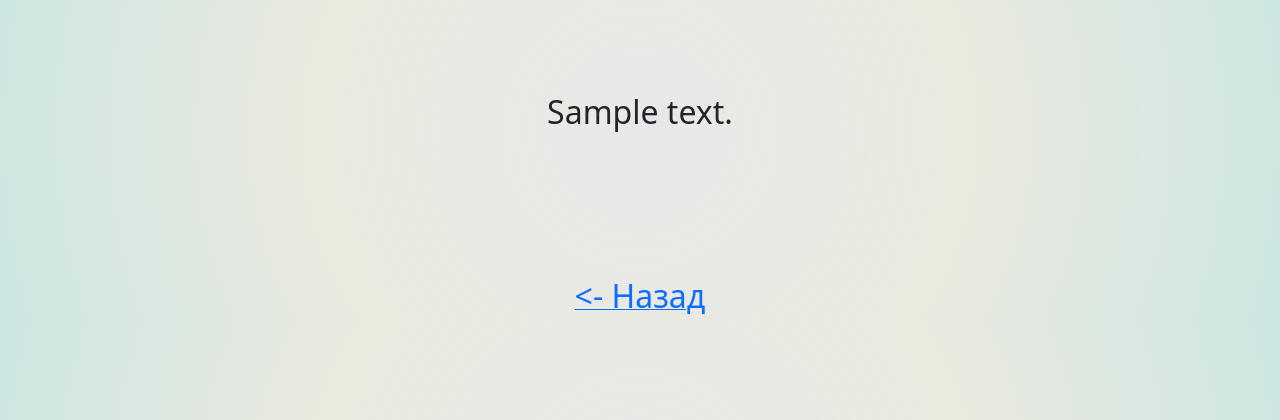
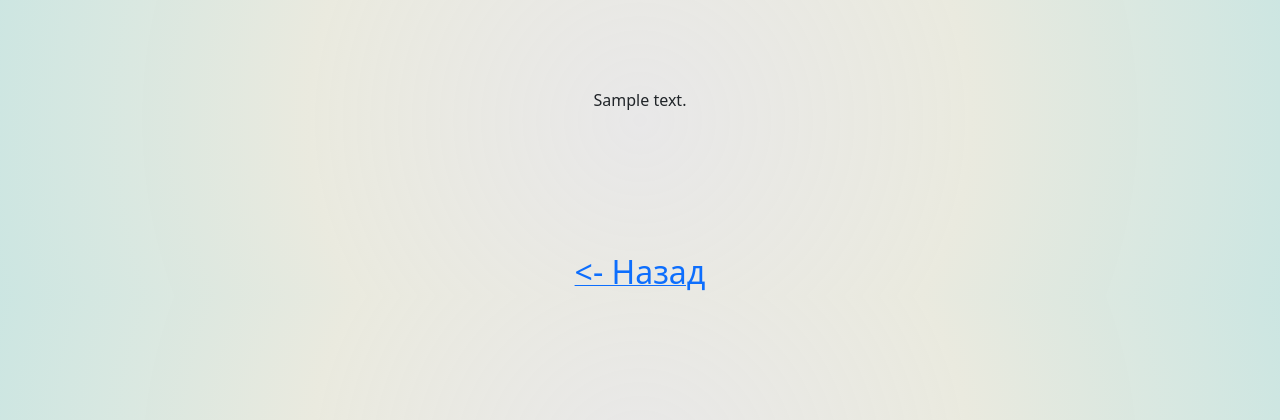
Before and after one commit to mark0g111/Math_theory, a Django app: page /tasks/1 in a window 1280 px wide. Shown: the part 56-476 px from the top of the page. Run offline with Django 4.2, Linux system fonts and the light colour scheme; tables that the repository leaves empty hold one stand-in row (values such as "Sample post").

Commit message:
make task detail!

```diff
--- a/math_theory/settings.py
+++ b/math_theory/settings.py
@@ -121,6 +121,7 @@ USE_TZ = True
 STATIC_URL = 'static/'
 
 MEDIA_ROOT = os.path.join(BASE_DIR, 'media')
+MEDIA_URL = '/media/'
 
 # Default primary key field type
 # https://docs.djangoproject.com/en/4.2/ref/settings/#default-auto-field
--- a/math_theory/urls.py
+++ b/math_theory/urls.py
@@ -17,6 +17,8 @@ Including another URLconf
 from django.contrib import admin
 from django.urls import include,path
 from theory import views
+from django.conf.urls.static import static
+from django.conf import settings
 
 urlpatterns = [
     path('admin/', admin.site.urls),
@@ -25,3 +27,5 @@ urlpatterns = [
     path('questions/', include('questions.urls')),
     path('tasks/', include('tasks.urls')),
 ]
+
+urlpatterns += static(settings.MEDIA_URL, document_root = settings.MEDIA_ROOT)
--- a/tasks/models.py
+++ b/tasks/models.py
@@ -3,7 +3,7 @@ from django.db import models
 
 class Tasks(models.Model):
     title = models.CharField(max_length=100)
-    description = models.TextField()
+    description = models.FileField(upload_to='tasks/files/', blank=True)
 
     def __str__(self):
         return self.title
--- a/tasks/templates/tasks/detail.html
+++ b/tasks/templates/tasks/detail.html
@@ -5,13 +5,14 @@
 <br>
 <br>
 <div class="container text-center">
-    <p><font size="6">{{tasks.description}}</font></p>
+    {% load static %}
+    <p>{{tasks.description}}</p>
     <br>
     <br>
     <br>
     <br>
     <br>
-    <a href="{% url 'questions:questions' %}"><font size="6"><- Назад</font></a>
+    <a href="{% url 'tasks:tasks' %}"><font size="6"><- Назад</font></a>
 </div>
 
 {% endblock %}
--- a/tasks/templates/tasks/tasks.html
+++ b/tasks/templates/tasks/tasks.html
@@ -28,7 +28,7 @@
    }
    </style>
 
-{% for question in questions %}
+{% for task in tasks %}
 <a href="{% url 'tasks:detail' task.id %}" class="btn"><h2>{{task.title}}</h2></a>
     <br>
     <br>
```
